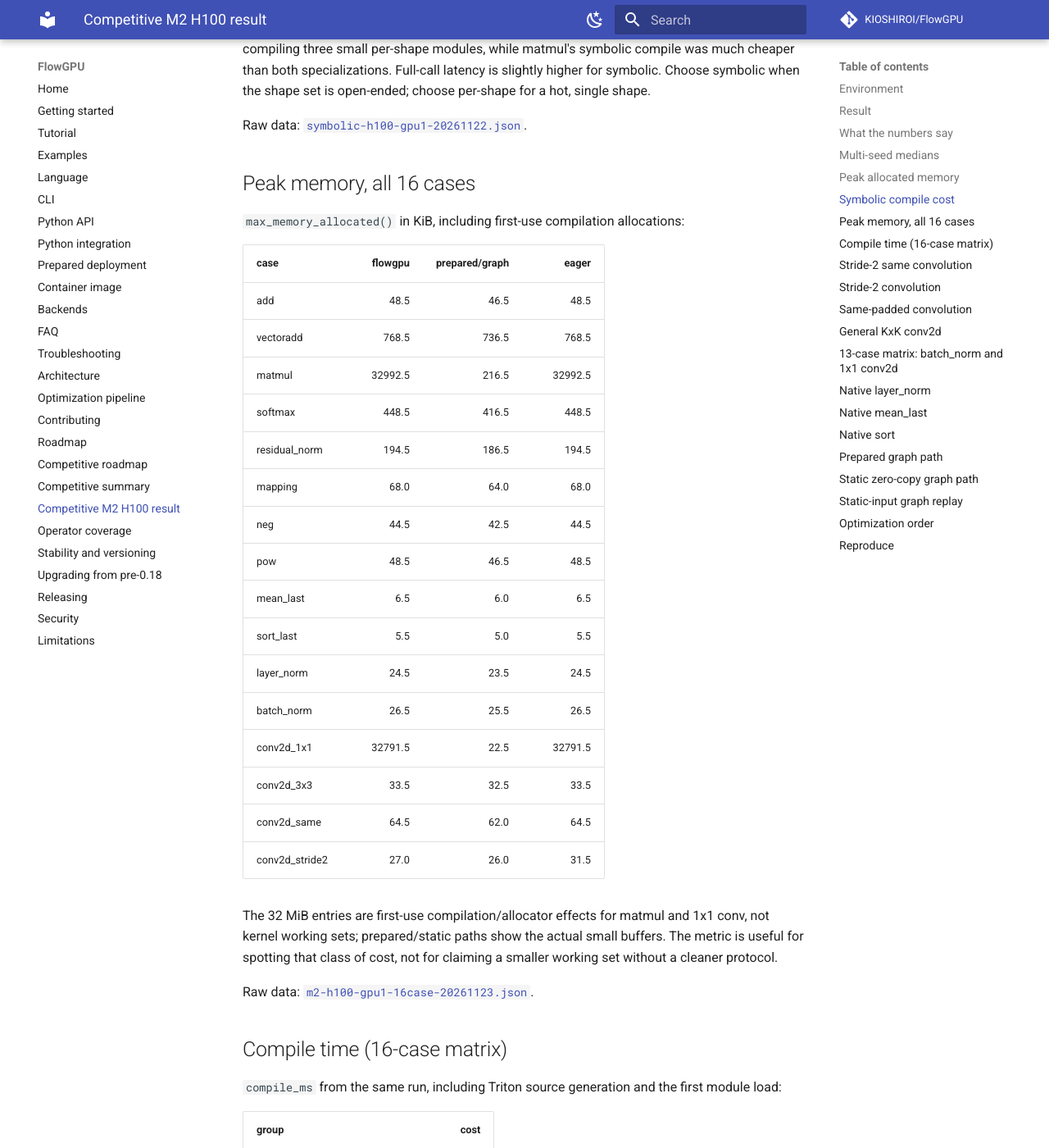
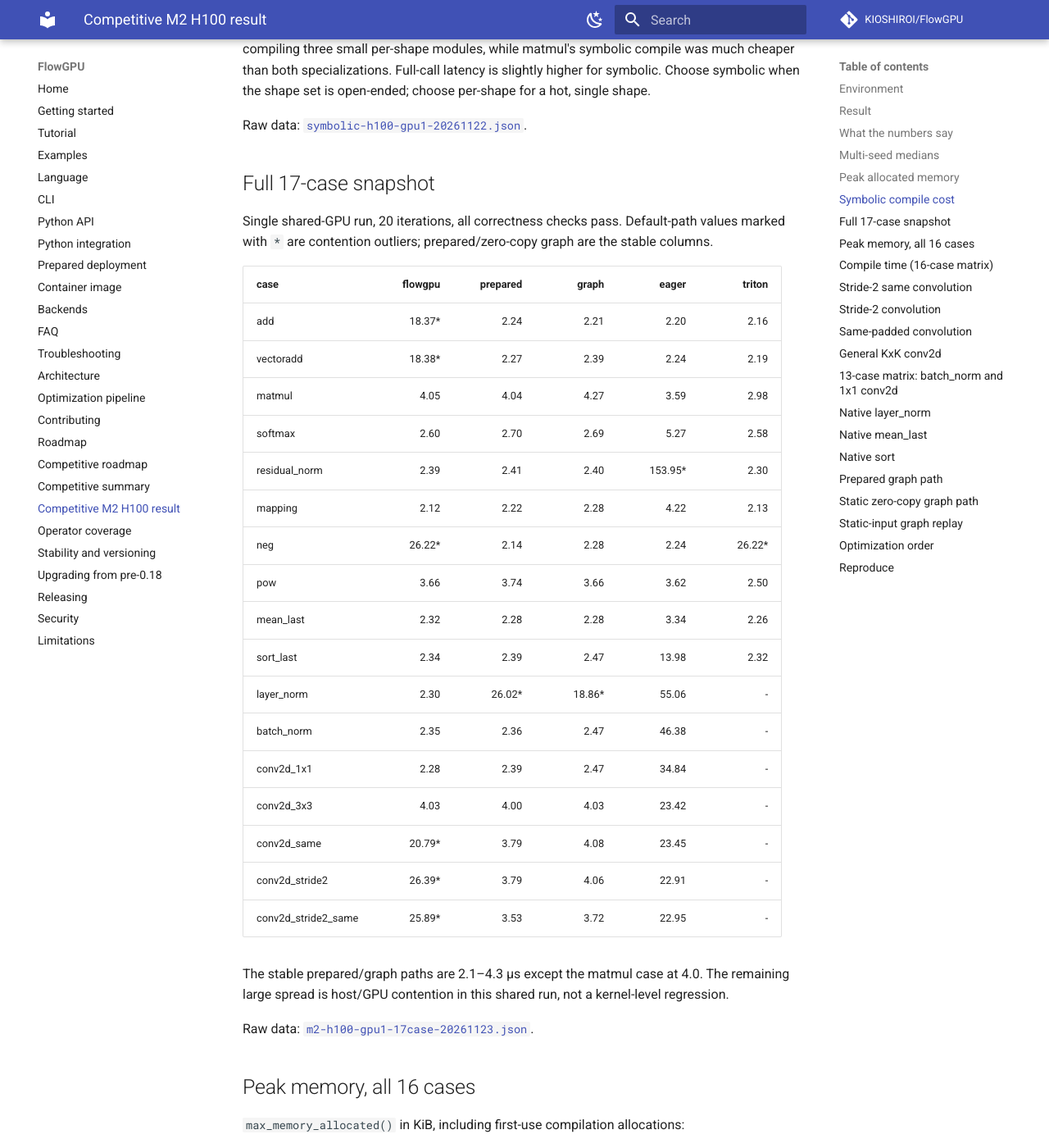
Before and after one commit to KIOSHIROI/FlowGPU, an MkDocs documentation site: the page built from docs/user-guide/competitive-m2-h100.md, in a window 1280 px wide and 1400 px high, scrolled down 3881 px. Shown: the whole window at 82% size. Built offline with MkDocs 1.6.1 and Material for MkDocs 9.7.7, drawn with Linux system fonts in a browser that asks for light colours; comment, search, counter and statistics services are not loaded.

Commit message:
Release 0.46.1: full 17-case snapshot
- Publish all 17 latency/correctness rows with shared-GPU outliers marked.
- Prepared/graph stable paths are 2.1-4.3 us except matmul at 4.0.

```diff
--- a/docs/user-guide/competitive-m2-h100.md
+++ b/docs/user-guide/competitive-m2-h100.md
@@ -141,6 +141,39 @@ Raw data: [`symbolic-h100-gpu1-20261122.json`](https://github.com/KIOSHIROI/Flow
 
 
 
+
+
+## Full 17-case snapshot
+
+Single shared-GPU run, 20 iterations, all correctness checks pass. Default-path
+values marked with `*` are contention outliers; prepared/zero-copy graph are the
+stable columns.
+
+| case | flowgpu | prepared | graph | eager | triton |
+|---|---:|---:|---:|---:|---:|
+| add | 18.37* | 2.24 | 2.21 | 2.20 | 2.16 |
+| vectoradd | 18.38* | 2.27 | 2.39 | 2.24 | 2.19 |
+| matmul | 4.05 | 4.04 | 4.27 | 3.59 | 2.98 |
+| softmax | 2.60 | 2.70 | 2.69 | 5.27 | 2.58 |
+| residual_norm | 2.39 | 2.41 | 2.40 | 153.95* | 2.30 |
+| mapping | 2.12 | 2.22 | 2.28 | 4.22 | 2.13 |
+| neg | 26.22* | 2.14 | 2.28 | 2.24 | 26.22* |
+| pow | 3.66 | 3.74 | 3.66 | 3.62 | 2.50 |
+| mean_last | 2.32 | 2.28 | 2.28 | 3.34 | 2.26 |
+| sort_last | 2.34 | 2.39 | 2.47 | 13.98 | 2.32 |
+| layer_norm | 2.30 | 26.02* | 18.86* | 55.06 | - |
+| batch_norm | 2.35 | 2.36 | 2.47 | 46.38 | - |
+| conv2d_1x1 | 2.28 | 2.39 | 2.47 | 34.84 | - |
+| conv2d_3x3 | 4.03 | 4.00 | 4.03 | 23.42 | - |
+| conv2d_same | 20.79* | 3.79 | 4.08 | 23.45 | - |
+| conv2d_stride2 | 26.39* | 3.79 | 4.06 | 22.91 | - |
+| conv2d_stride2_same | 25.89* | 3.53 | 3.72 | 22.95 | - |
+
+The stable prepared/graph paths are 2.1–4.3 µs except the matmul case at 4.0.
+The remaining large spread is host/GPU contention in this shared run, not a
+kernel-level regression.
+
+Raw data: [`m2-h100-gpu1-17case-20261123.json`](https://github.com/KIOSHIROI/FlowGPU/blob/main/benchmarks/competitive/measurements/m2-h100-gpu1-17case-20261123.json).
 
 ## Peak memory, all 16 cases
 
--- a/pyproject.toml
+++ b/pyproject.toml
@@ -4,7 +4,7 @@ build-backend = "setuptools.build_meta"
 
 [project]
 name = "flowgpu"
-version = "0.46.0"
+version = "0.46.1"
 description = "A dataflow DSL compiler for GPU operator pipelines targeting Triton and a portable reference backend"
 authors = [{name = "The FlowGPU Authors"}]
 keywords = ["compiler", "triton", "dataflow", "dsl", "gpu", "llm"]
```
Also changed, not shown: CHANGELOG.md (+5 -0 lines), PUBLIC_RELEASE.md (+1 -1 lines), 4 other files.
